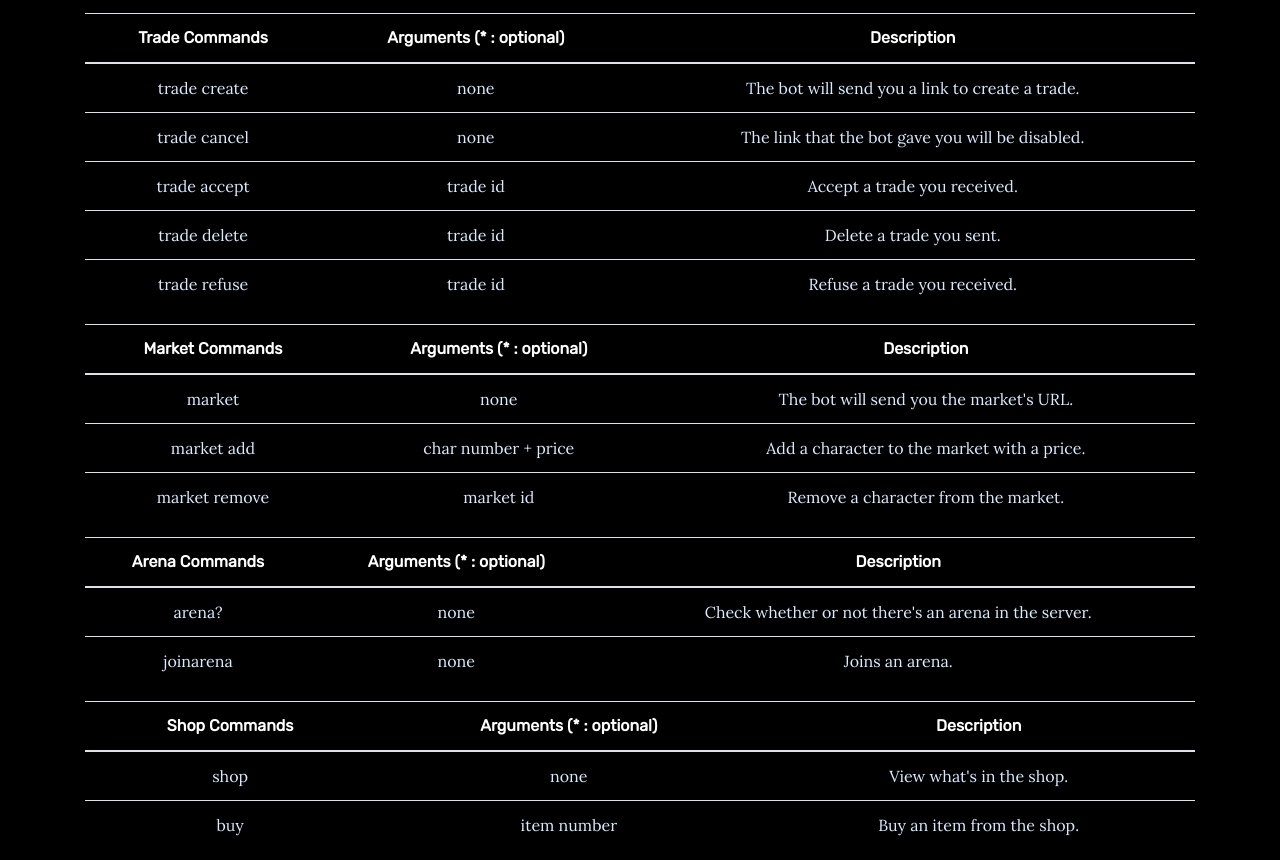
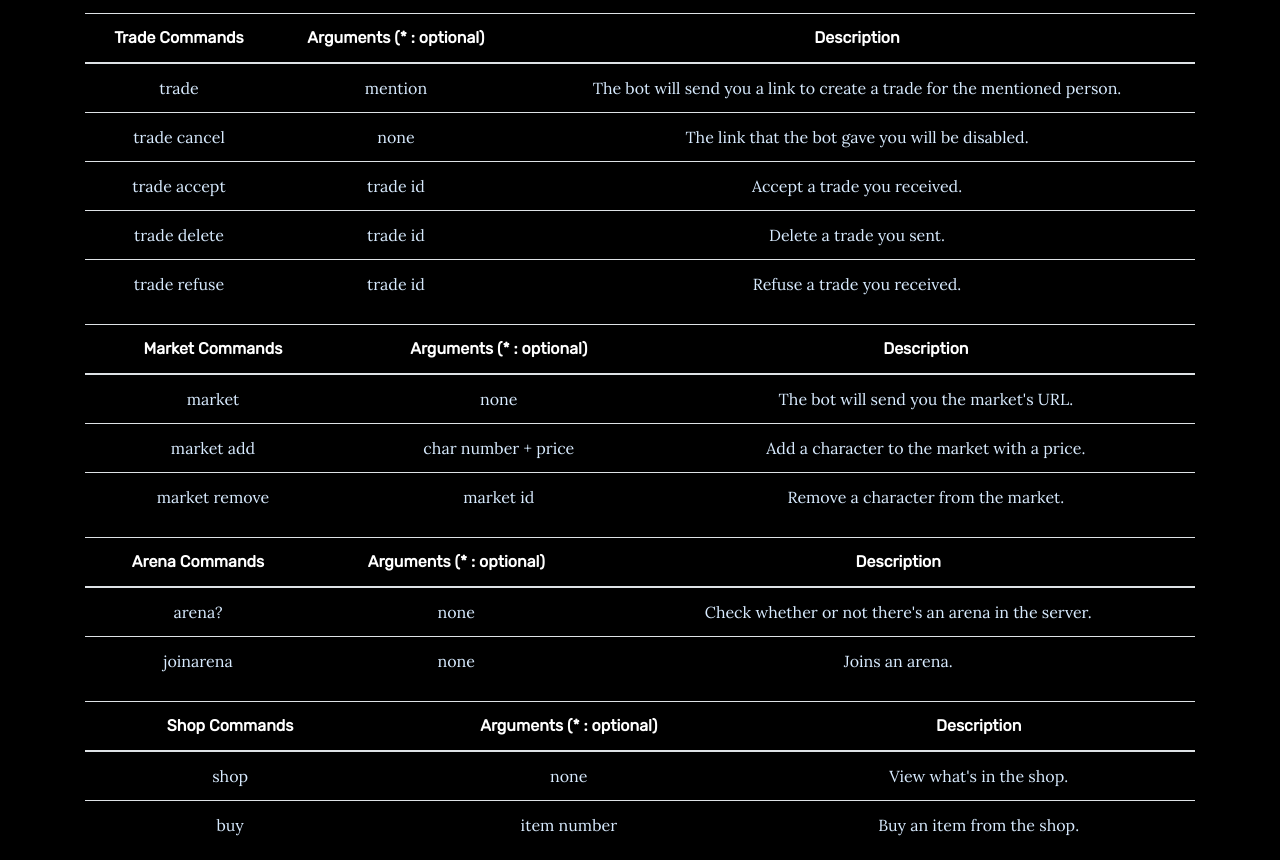
Before and after one commit to yyewolf/yyewolf.github.io, a plain HTML site: page docs.html in a window 1280 px wide. Shown: the part 1279-2139 px from the top of the page. Drawn offline with nearby package versions, Linux system fonts and the light colour scheme.

Commit message:
Update docs.html

```diff
--- a/docs.html
+++ b/docs.html
@@ -178,9 +178,9 @@
                             </thead>
                             <tbody style="color: rgb(216,235,255);">
                                 <tr>
-                                    <td>trade create</td>
-                                    <td>none</td>
-                                    <td>The bot will send you a link to create a trade.</td>
+                                    <td>trade</td>
+                                    <td>mention</td>
+                                    <td>The bot will send you a link to create a trade for the mentioned person.</td>
                                 </tr>
                                 <tr>
                                     <td>trade cancel</td>
```
